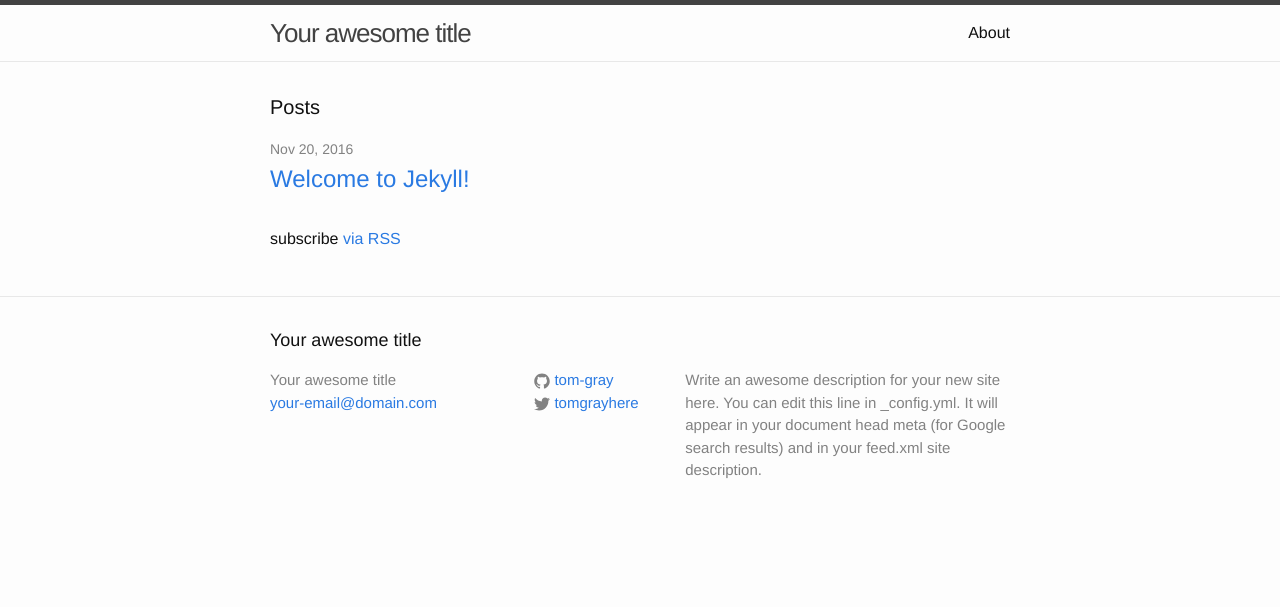
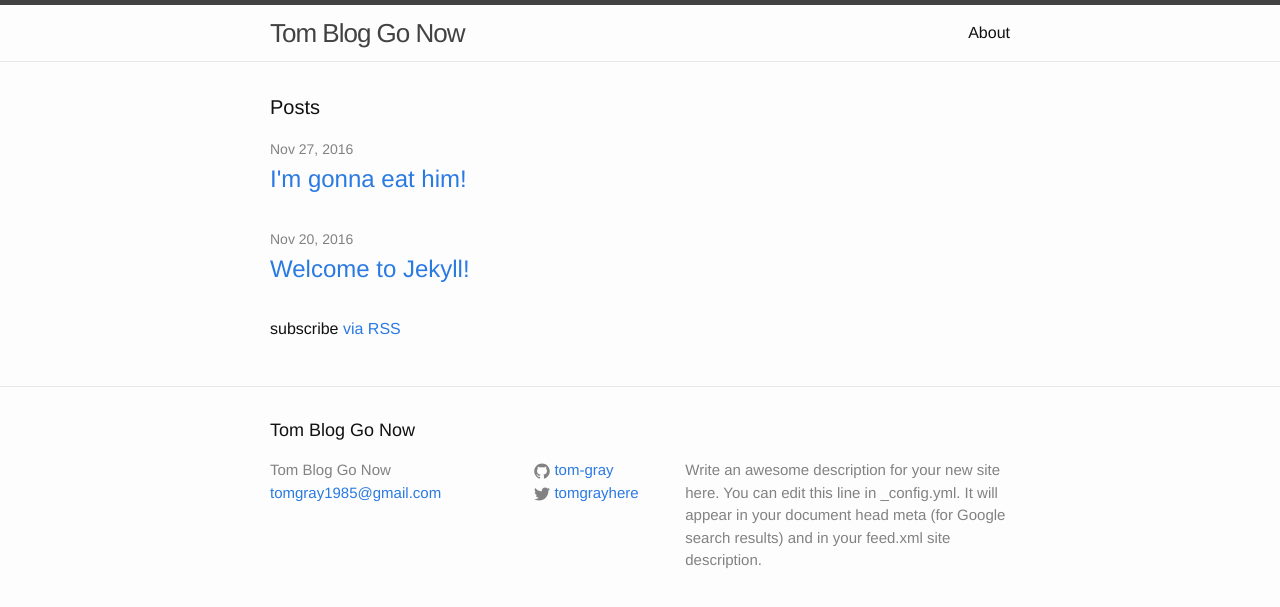
Before and after one commit to Tom-Gray/tom-gray, a Jekyll site: the page built from index.html, in a window 1280 px wide. Shown: the top 607 px of the page. Built offline with Jekyll 4.4.1, drawn with Linux system fonts in a browser that asks for light colours.

Commit message:
dogposttest

```diff
--- a/_config.yml
+++ b/_config.yml
@@ -1,6 +1,6 @@
 # Site settings
-title: Your awesome title
-email: your-email@domain.com
+title: Tom Blog Go Now
+email: tomgray1985@gmail.com
 description: > # this means to ignore newlines until "baseurl:"
   Write an awesome description for your new site here. You can edit this
   line in _config.yml. It will appear in your document head meta (for
@@ -12,3 +12,4 @@ github_username:  tom-gray
 
 # Build settings
 markdown: kramdown
+highligher: rouge
--- /dev/null
+++ b/_posts/2016-11-21-lets-eat-the-dog.markdown
@@ -0,0 +1,6 @@
+---
+layout: post
+title:  "I'm gonna eat him!"
+date:   2016-11-27 22:24:24
+categories: jekyll update
+---
```
